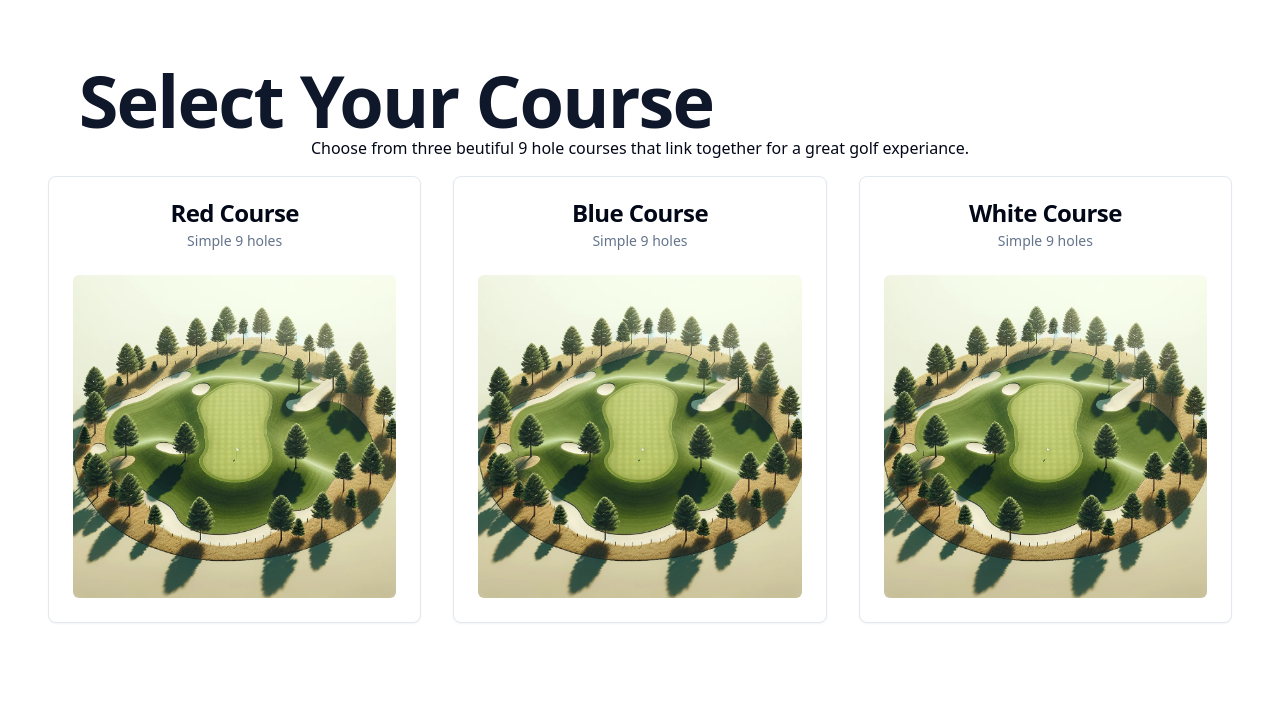
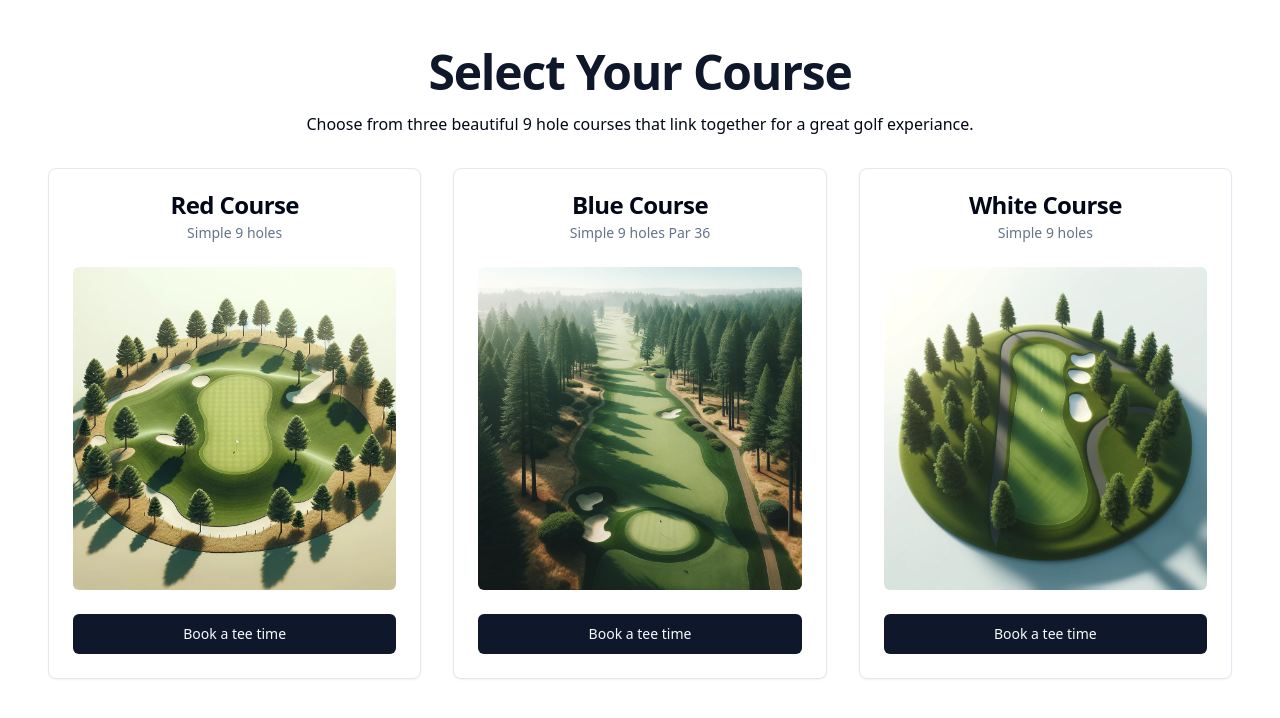
Before and after one commit to gvarner13/golf-time, a React (Vite) app: page / in a window 1280 px wide. Shown: the top 718 px of the page. Built offline with nearby package versions, Linux system fonts and the light colour scheme.

Commit message:
working on course select card

```diff
--- a/src/CoursePicker.tsx
+++ b/src/CoursePicker.tsx
@@ -1,7 +1,9 @@
+import { Button } from "@/components/ui/button";
 import {
   Card,
   CardContent,
   CardDescription,
+  CardFooter,
   CardHeader,
   CardTitle,
 } from "@/components/ui/card";
@@ -9,12 +11,12 @@ import {
 export function CoursePicker() {
   return (
     <div>
-      <div className="mb-4">
-        <h1 className="text-5xl mt-4 max-w-[36rem] font-extrabold tracking-tight text-slate-900 sm:text-7xl xl:max-w-[43.5rem]">
+      <div className="mb-8">
+        <h1 className="text-center text-5xl font-bold tracking-tight text-slate-900 mb-4">
           Select Your Course
         </h1>
-        <p>
-          Choose from three beutiful 9 hole courses that link together for a
+        <p className="mb-4">
+          Choose from three beautiful 9 hole courses that link together for a
           great golf experiance.
         </p>
       </div>
@@ -22,14 +24,17 @@ export function CoursePicker() {
         <CourseCard
           courseTitle="Red Course"
           courseDescription="Simple 9 holes"
+          courseImage="/golf_course_images/course_image_1.webp"
         />
         <CourseCard
           courseTitle="Blue Course"
-          courseDescription="Simple 9 holes"
+          courseDescription="Simple 9 holes Par 36"
+          courseImage="/golf_course_images/course_image_3.webp"
         />
         <CourseCard
           courseTitle="White Course"
           courseDescription="Simple 9 holes"
+          courseImage="/golf_course_images/course_image_2.webp"
         />
       </div>
     </div>
@@ -39,6 +44,7 @@ export function CoursePicker() {
 function CourseCard({
   courseTitle,
   courseDescription,
+  courseImage,
 }: {
   courseTitle: string;
   courseDescription: string;
@@ -55,11 +61,14 @@ function CourseCard({
             alt="Product image"
             className="aspect-square w-full rounded-md object-cover"
             height="84"
-            src="/golf_course_images/course_image_1.webp"
+            src={courseImage}
             width="84"
           />
         </div>
       </CardContent>
+      <CardFooter>
+        <Button className="w-full">Book a tee time</Button>
+      </CardFooter>
     </Card>
   );
 }
```
